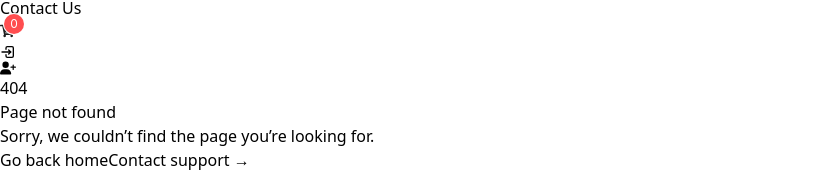
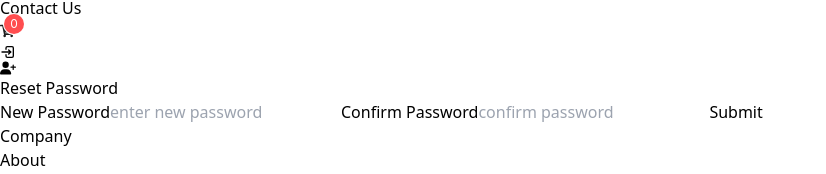
Before and after one commit to Pabitrarp/clgbackend, a React (Vite) app in the folder client/: page /resetPassword/1 in a window 1280 px wide. Shown: the part 280-454 px from the top of the page, without its empty margins (0-826 px from the left). Built offline with nearby package versions, Linux system fonts and the light colour scheme.

Commit message:
resetPassword Functionality

```diff
--- a/client/src/App.jsx
+++ b/client/src/App.jsx
@@ -21,6 +21,7 @@ import Search from './Pages/Search'
 import Productdetails from './Pages/Productdetails'
 import Order from './Pages/Order'
 import ForgotPassword from './Pages/ForgotPassword'
+import ResetPassword from './Pages/ResetPassword'
 
 const App = () => {
   return (
@@ -46,6 +47,7 @@ const App = () => {
       <Route path='/contact-us' element={<Contact/>} />
       <Route path='/log-in' element={<Login/>} />
       <Route path='/forgotPassword' element={<ForgotPassword/>} />
+      <Route path='/resetPassword/:email' element={<ResetPassword/>} />
       <Route path='/sign-up' element={<Signup/>} />
       <Route path='/order' element={<Order/>} />
       <Route path='/*' element={<Pagenotfound/>} />
--- a/client/src/Pages/ForgotPassword.jsx
+++ b/client/src/Pages/ForgotPassword.jsx
@@ -1,12 +1,14 @@
 import React from 'react'
 import Layout from "../Components/Layouts/Layout";
 import { useState } from 'react';
-import { Link } from 'react-router-dom';
+import { Link, useNavigate } from 'react-router-dom';
 import axios from 'axios';
 import toast from 'react-hot-toast';
 
 
+
 const ForgotPassword = () => {
+    const navigate = useNavigate();
     const [email,setemail]=useState("");
     const [otp,setOtp]=useState();
     const [enterOtp,setEnterOtp]=useState();
@@ -17,6 +19,7 @@ const ForgotPassword = () => {
         if(otp == enterOtp)
         {
             setVerfiyOtp(true);
+            navigate(`/resetPassword/${email}`)
         }
         else{
             setVerfiyOtp(false);
--- /dev/null
+++ b/client/src/Pages/ResetPassword.jsx
@@ -0,0 +1,94 @@
+import React, { useState } from 'react';
+import Layout from '../Components/Layouts/Layout';
+import { useNavigate, useParams } from 'react-router-dom';
+import axios from 'axios'; // Import axios
+import toast from 'react-hot-toast';
+
+const ResetPassword = () => {
+    const navigate = useNavigate();
+    const [password, setPassword] = useState("");
+    const [cpassword, setCPassword] = useState("");
+    const [err, setErr] = useState(false);
+    const  params  = useParams();
+
+
+    const resetPassword = async (e) => {
+        try {
+            e.preventDefault();
+            if(password == cpassword)
+            {
+                setErr(false);
+                const res = await axios.put(`http://localhost:8000/ecomm/api/v1/auth/resetPassword/${params.email}`,{password});
+                if (res.data.success) {
+                    toast.success(res.data.message);
+                    navigate("/log-in")
+                } else {
+                    toast.error(res.data.message);
+                }
+            }
+            else{
+                setErr(true);
+            }
+        } catch (error) {
+            console.error(error);
+        }
+    };
+
+    return (
+        <>
+            <Layout>
+                <div className="centre flex items-center justify-center h-screen ">
+                    <div className="sm:p-6 md:p-8 dark:bg-gray-800 border-gray-700 w-1/3 p-4 bg-white border rounded-lg shadow h-4/6">
+                        <form className="space-y-6 w-full " onSubmit={resetPassword}>
+                            <h5 className=" text-2xl font-bold text-white text-center">
+                                Reset Password
+                            </h5>
+                            <div className='p-2' >
+                                <label
+                                    htmlFor="password"
+                                    className="dark:text-white block text-medium font-medium text-gray-900 mt-4"
+                                >
+                                    New Password
+                                </label>
+                                <input
+                                    type="password"
+                                    className="bg-gray-50 border border-gray-300 text-gray-900 text-sm rounded-lg focus:ring-blue-500 focus:border-blue-500 block w-full p-2.5 dark:bg-gray-600 dark:border-gray-500  dark:placeholder-gray-400 dark:text-white mt-4"
+                                    placeholder="enter new password"
+                                    value={password}
+                                    required
+                                    onChange={(e) => {
+                                        setPassword(e.target.value);
+
+                                    }}
+                                />
+                                <label
+                                    htmlFor="password"
+                                    className="dark:text-white block text-medium font-medium text-gray-900 mt-4"
+                                >
+                                    Confirm Password
+                                </label>
+                                <input
+                                    type="password"
+                                    className="bg-gray-50 border border-gray-300 text-gray-900 text-sm rounded-lg focus:ring-blue-500 focus:border-blue-500 block w-full p-2.5 dark:bg-gray-600 dark:border-gray-500  dark:placeholder-gray-400 dark:text-white mt-4"
+                                    placeholder="confirm password"
+                                    value={cpassword}
+                                    required
+                                    onChange={(e) => {
+                                        setCPassword(e.target.value);
+                                    }}
+                                />
+                                {err ? (<p className='text-xl font-bold text-red-500'>Password Did Not Match</p>) : ""}
+                                <button
+                                    type="submit"
+                                    className="w-full text-white bg-blue-700 hover:bg-blue-800 focus:ring-4 focus:outline-none focus:ring-blue-300 font-medium rounded-lg text-sm px-5 py-2.5 text-center dark:bg-blue-600 dark:hover:bg-blue-700 dark:focus:ring-blue-800 mt-9"
+                                >Submit</button>
+                            </div>
+                        </form>
+                    </div>
+                </div>
+            </Layout>
+        </>
+    );
+};
+
+export default ResetPassword;
```
Also changed, not shown: 2 other files (tests, documents, lock files or other folders).
